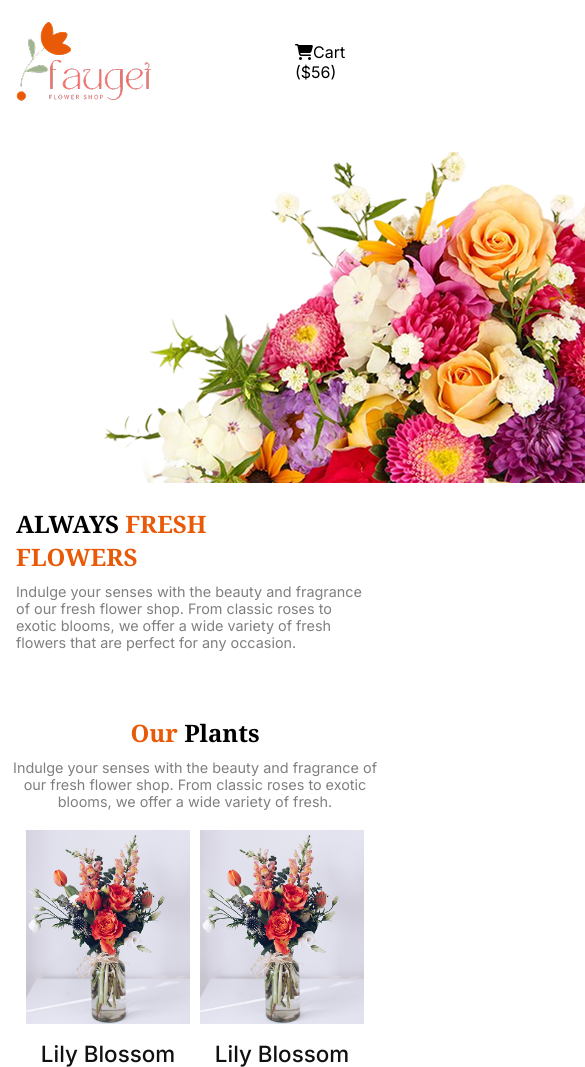
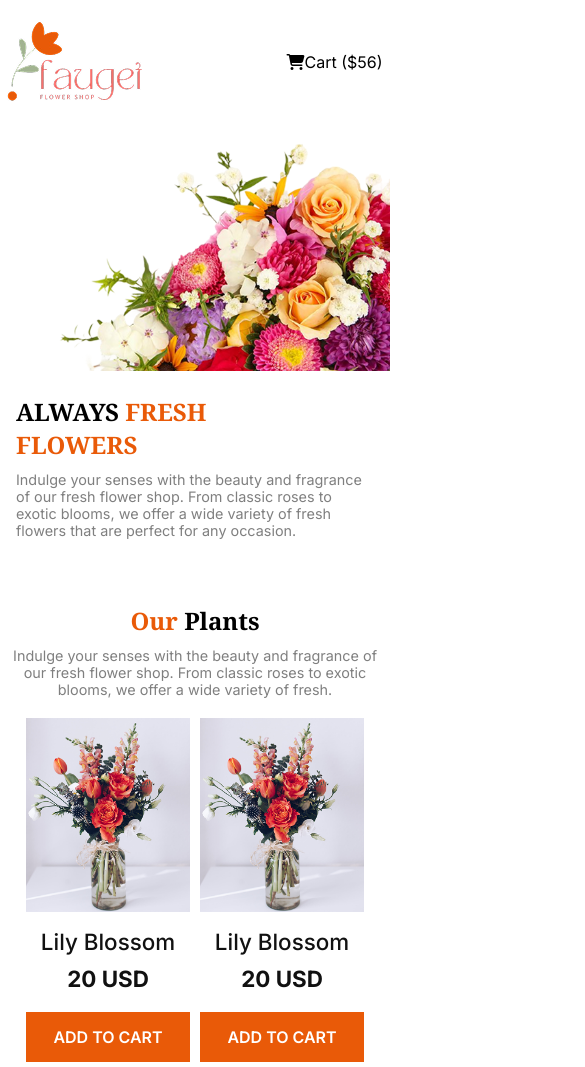
Before and after one commit to mahmudulhaque13/assignment-02, a plain HTML site: page index.html in a window 390 px wide. Shown: the top 1067 px of the page, 585 px wide, since content can reach past the window. Drawn offline with Linux system fonts and the light colour scheme.

Commit message:
changed some styles

```diff
--- a/styles/styles.css
+++ b/styles/styles.css
@@ -87,6 +87,9 @@ body {
 }
 .banner-right {
   flex: 1;
+  width: 100%;
+}
+.banner-right img {
   width: 100%;
 }
 
@@ -351,7 +354,7 @@ body {
     display: none;
   }
   .navbar {
-    margin: 20px 16px;
+    margin: 20px auto;
     justify-content: space-around;
     justify-content: center;
     justify-items: center;
@@ -361,11 +364,14 @@ body {
   }
   .banner {
     flex-direction: column-reverse;
-    margin: 25px 16px;
+    margin: 25px 0;
   }
   .banner-left {
-    margin-top: 20px;
-    margin-bottom: 40px;
+    margin: 20px 16px 40px;
+  }
+  .banner-right {
+    width: 100%;
+    margin: 0;
   }
 
   .banner-description {
```
